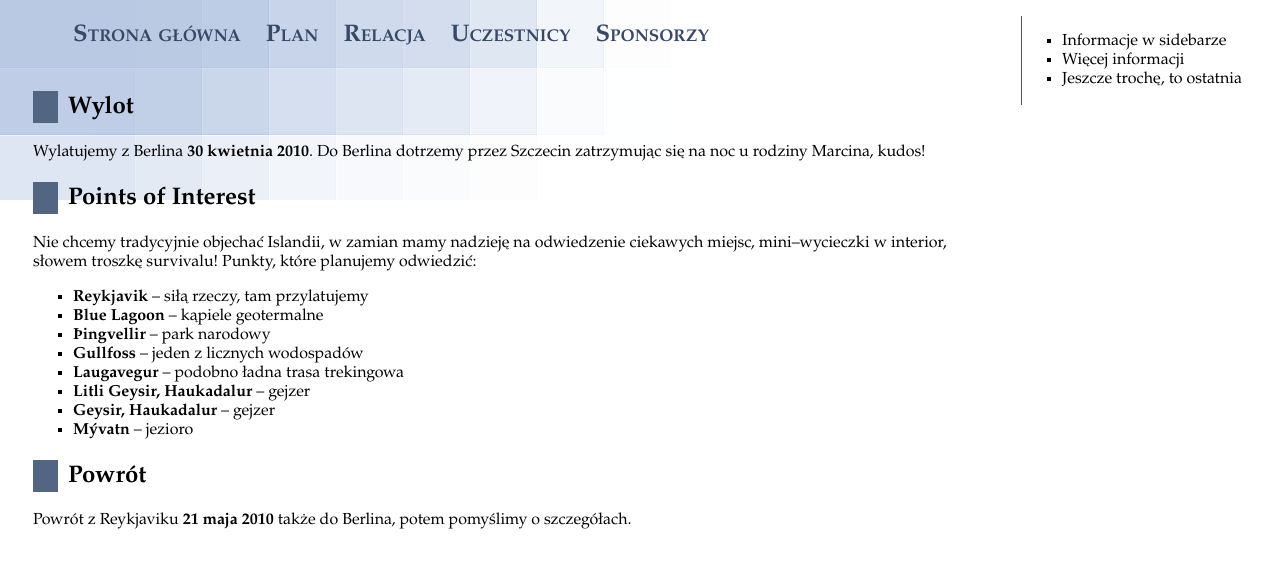
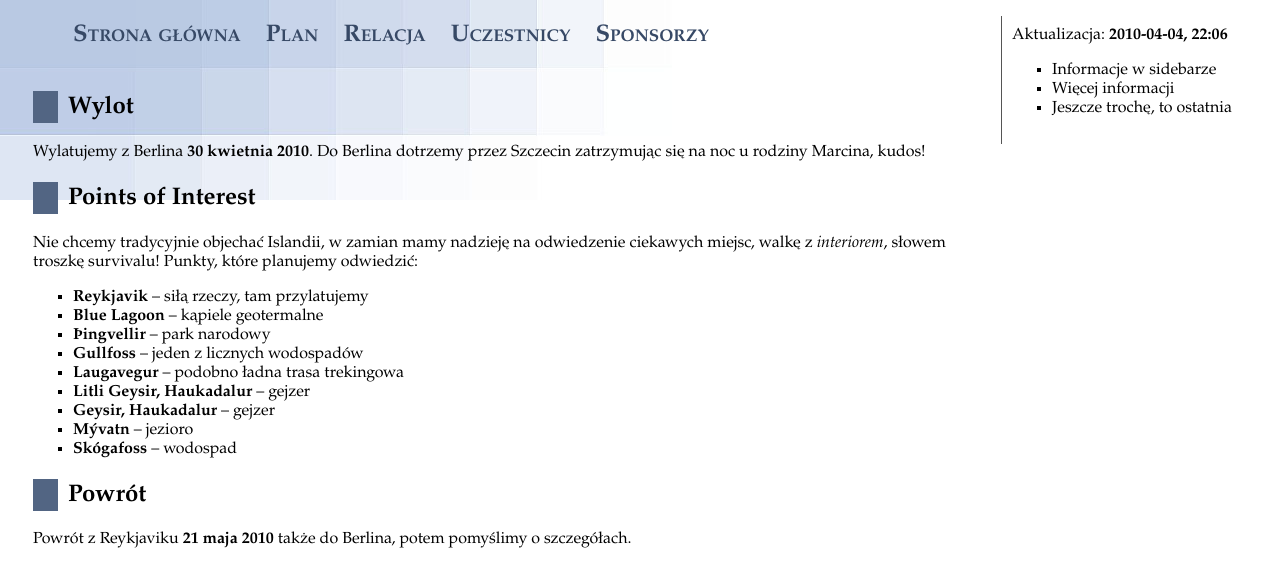
Before and after one commit to michalbugno/bicyklem.pl, a Jekyll site: the page built from trip_plan.markdown, in a window 1280 px wide. Shown: the top 587 px of the page. Built offline with Jekyll 4.4.1, drawn with Linux system fonts in a browser that asks for light colours.

Commit message:
Small POI changes, last update, news update

```diff
--- a/_layouts/default.html
+++ b/_layouts/default.html
@@ -9,6 +9,7 @@
   </head>
   <body>
     <div id="sidebar">
+      Aktualizacja: <strong>{{ site.time | date: "%Y-%m-%d, %H:%M" }}</strong>
       <ul>
         <li>Informacje w sidebarze</li>
         <li>Więcej informacji</li>
--- a/_posts/2010-04-04-zaczynamy.markdown
+++ b/_posts/2010-04-04-zaczynamy.markdown
@@ -4,7 +4,8 @@ title: Zaczynamy!
 author: msq
 ---
 
-Ta strona to pamiętnik wyprawy rowerowej na Islandię. Znamy już daty:
-
+Ta strona będzie pamiętnikiem wyprawy rowerowej na Islandię.
  * wylot: 2010-04-30, lotnisko w Berlinie
  * powrót: 2010-05-21
+
+Skład trzyosobowy, szerzej opisany w sekcji [Uczestnicy](./about.html)
--- a/css/screen.css
+++ b/css/screen.css
@@ -65,6 +65,7 @@ img {
   border-left: 1px solid #555;
   width: 250px;
   min-height: 100%;
+  padding: 10px;
 }
 
 .meta {
--- a/trip_plan.markdown
+++ b/trip_plan.markdown
@@ -9,7 +9,7 @@ zatrzymując się na noc u rodziny Marcina, kudos!
 
 ## Points of Interest
 Nie chcemy tradycyjnie objechać Islandii, w zamian mamy nadzieję na odwiedzenie
-ciekawych miejsc, mini--wycieczki w interior, słowem troszkę survivalu! Punkty,
+ciekawych miejsc, walkę z _interiorem_, słowem troszkę survivalu! Punkty,
 które planujemy odwiedzić:
 
  * **Reykjavik** -- siłą rzeczy, tam przylatujemy
@@ -20,6 +20,7 @@ które planujemy odwiedzić:
  * **Litli Geysir, Haukadalur** -- gejzer
  * **Geysir, Haukadalur** -- gejzer
  * **Mývatn** -- jezioro
+ * **Skógafoss** -- wodospad
 
 ## Powrót
 Powrót z Reykjaviku **21 maja 2010** także do Berlina, potem pomyślimy o
```
